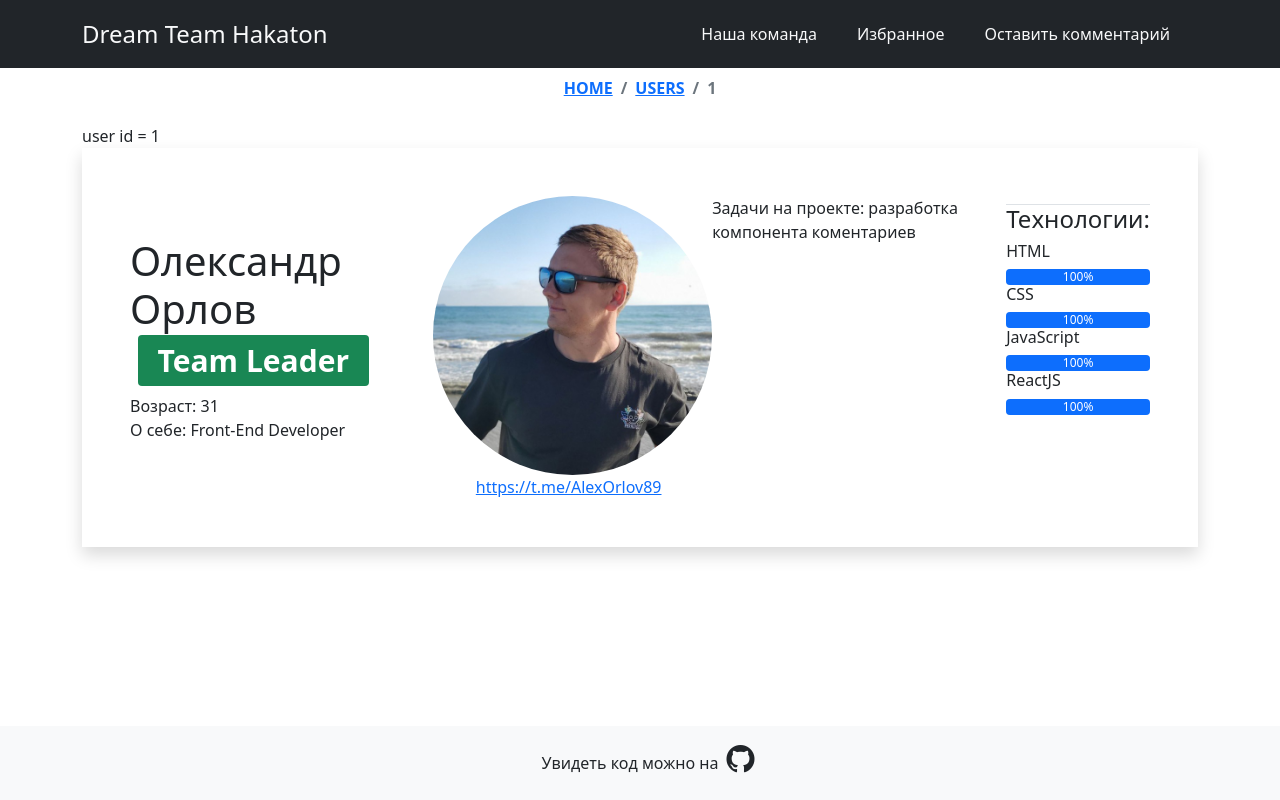
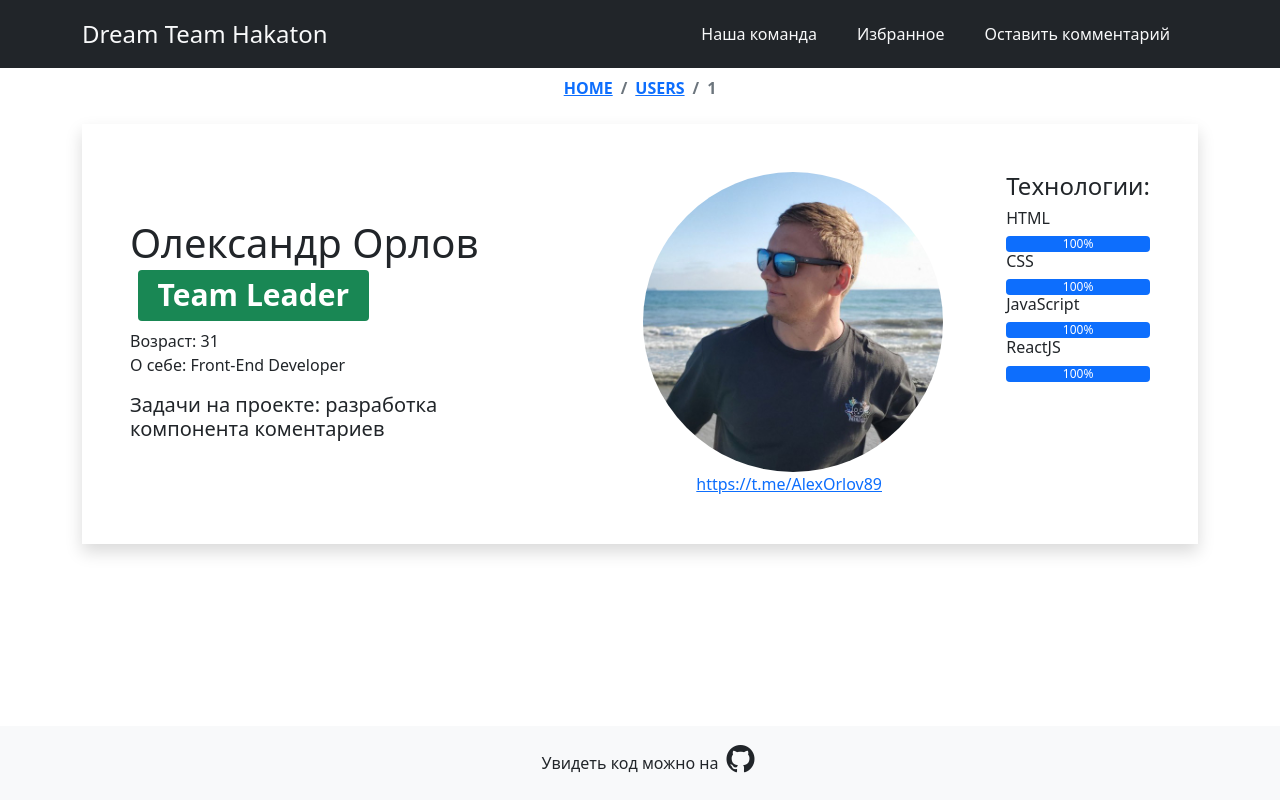
Before and after one commit to orlovaleksandr89/hakaton, a React (Create React App) app: page /hakaton/users/1 in a window 1280 px wide. Built offline with nearby package versions, Linux system fonts and the light colour scheme.

Commit message:
Small fixes

```diff
--- /dev/null
+++ b/src/components/RenderCard.jsx
@@ -0,0 +1,76 @@
+import React from 'react'
+import { members } from '../data/Data'
+import { getMemberById } from '../utils/functions'
+import PageError from '../pages/ErrorPage'
+import { ProgressBar } from 'react-bootstrap'
+import BadgeMember from './Badge'
+import { Link } from 'react-router-dom'
+import { PERSONAL_USER_ROUTE } from '../utils/const'
+
+const RenderCard = ({ id }) => {
+  const memberById = getMemberById(members, id)
+  if (!memberById?.id) {
+    return <PageError />
+  }
+  return (
+    <div className="container mx-auto w-100 shadow p-5">
+      <div className="row justify-content-between align-items-center">
+        <div className="col-md-6">
+          <h1>
+            {memberById.name}
+            {memberById.isLeader ? (
+              <BadgeMember color="success" text="Team Leader" />
+            ) : (
+              <BadgeMember color="warning" text="Developer" />
+            )}
+          </h1>
+          <span>{`Возраст: ` + memberById.age}</span>
+          <p>{`О себе: ` + memberById.about}</p>
+          <div>
+            <h5>{`Задачи на проекте: ` + memberById.tasks}</h5>
+          </div>
+        </div>
+        <div className="col-md-6 d-flex flex-column align-items-center">
+          <div>
+            <img
+              className="img-fluid"
+              src={memberById.image}
+              alt={memberById.id}
+              style={{ maxHeight: 300, borderRadius: 150 }}
+            />
+          </div>
+          <div>
+            {memberById.social.map((element) => (
+              <a key={element} href={element} className="m-1">
+                {element}
+              </a>
+            ))}
+          </div>
+        </div>
+      </div>
+      <div>
+        <div>
+          <h4>Технологии:</h4>
+          <div className="w-100 mx-auto">
+            {Object.keys(memberById.skills).map((skill) => (
+              <div key={skill}>
+                <h6>{skill}</h6>
+                <ProgressBar
+                  now={memberById.skills[skill]}
+                  label={`${memberById.skills[skill]}%`}
+                />
+              </div>
+            ))}
+          </div>
+          {Number(id) === 3 ? (
+            <Link to={PERSONAL_USER_ROUTE} className="btn btn-primary m-2">
+              <h3>Перейти в мой компонент</h3>
+            </Link>
+          ) : null}
+        </div>
+      </div>
+    </div>
+  )
+}
+
+export default RenderCard
--- a/src/components/Ruslan_Prakapets/MemberRuslan.jsx
+++ /dev/null
@@ -1,75 +0,0 @@
-import React from "react";
-import { members } from "../../data/Data";
-import { getMemberById } from "../../utils/functions";
-import PageError from "../../pages/ErrorPage";
-import { ProgressBar } from "react-bootstrap";
-import BadgeMember from "../Badge";
-import { Link } from "react-router-dom";
-import { PERSONAL_USER_ROUTE } from "../../utils/const";
-
-const MemberRuslan = ({ id }) => {
-  const memberById = getMemberById(members, id);
-  if (!memberById?.id) {
-    return <PageError />;
-  }
-  return (
-    <div className="container mx-auto w-100 shadow p-5">
-      <div className="row justify-content-between align-items-center">
-        <div className="col-md-6">
-          <h1>
-            {memberById.name}
-            {memberById.isLeader ? (
-              <BadgeMember color="success" text="Team Leader" />
-            ) : (
-              <BadgeMember color="warning" text="Developer" />
-            )}
-          </h1>
-          <span>{`Возраст: ` + memberById.age}</span>
-          <p>{`О себе: ` + memberById.about}</p>
-        </div>
-        <div className="col-md-6 d-flex flex-column align-items-center">
-          <div>
-            <img
-              className="img-fluid"
-              src={memberById.image}
-              alt={memberById.id}
-              style={{ maxHeight: 300, borderRadius: 150 }}
-            />
-          </div>
-          <div>
-            {memberById.social.map((element) => (
-              <a key={element} href="/" className="m-1">
-                {element}
-              </a>
-            ))}
-          </div>
-        </div>
-      </div>
-
-      <div>
-        <span>{`Задачи на проекте: ` + memberById.tasks}</span>
-      </div>
-      <div className="border-top mt-2">
-        <h4>Технологии:</h4>
-        <div className="w-100 mx-auto">
-          {Object.keys(memberById.skills).map((skill) => (
-            <div key={skill}>
-              <h6>{skill}</h6>
-              <ProgressBar
-                now={memberById.skills[skill]}
-                label={`${memberById.skills[skill]}%`}
-              />
-            </div>
-          ))}
-        </div>
-      </div>
-      {Number(id) === 3 ? (
-        <Link to={PERSONAL_USER_ROUTE} className="btn btn-primary m-2">
-          <h3>Перейти в мой компонент</h3>
-        </Link>
-      ) : null}
-    </div>
-  );
-};
-
-export default MemberRuslan;
--- a/src/data/Data.js
+++ b/src/data/Data.js
@@ -1,17 +1,17 @@
-import PhotoVera from "../components/Photos/vera.jpg";
-import PhotoRuslan from "../components/Photos/ruslan.jpg";
-import PhotoAlex from "../components/Photos/alex.jpg";
-import PhotoKirill from "../components/Photos/kirill.jpg";
-import PhotoNick from "../components/Photos/nick.jpg";
+import PhotoVera from '../components/Photos/vera.jpg'
+import PhotoRuslan from '../components/Photos/ruslan.jpg'
+import PhotoAlex from '../components/Photos/alex.jpg'
+import PhotoKirill from '../components/Photos/kirill.jpg'
+import PhotoNick from '../components/Photos/nick.jpg'
 export const members = [
   {
     id: 1,
-    name: "Олександр Орлов",
-    age: "31",
+    name: 'Олександр Орлов',
+    age: '31',
     image: PhotoAlex,
-    about: "Front-End Developer",
-    social: ["https://t.me/AlexOrlov89", ""],
-    tasks: " разработка компонента коментариев",
+    about: 'Front-End Developer',
+    social: ['https://t.me/AlexOrlov89', ''],
+    tasks: ' разработка компонента коментариев',
 
     skills: {
       HTML: 100,
@@ -23,28 +23,28 @@ export const members = [
   },
   {
     id: 2,
-    name: "Руслан Прокопец",
+    name: 'Руслан Прокопец',
     age: 26,
     image: PhotoRuslan,
-    about: "Front-End Developer",
-    social: ["telegram", "vk"],
-    tasks: "Задачи проекта",
+    about: 'Front-End Developer',
+    social: ['https://t.me/Kyoto430', ''],
+    tasks: ' разработка компонента карточек команды',
     skills: {
       HTML: 100,
       CSS: 100,
-      JavaScript: 100,
-      ReactJS: 100,
+      JavaScript: 80,
+      ReactJS: 50,
     },
     isLeader: false,
   },
   {
     id: 3,
-    name: "Вера Милякова",
-    age: "31",
+    name: 'Вера Милякова',
+    age: '31',
     image: PhotoVera,
-    about: "Front-End Developer",
-    social: ["telegram", "vk"],
-    tasks: "Задачи проекта",
+    about: 'Front-End Developer',
+    social: ['telegram', 'vk'],
+    tasks: 'Задачи проекта',
     skills: {
       HTML: 90,
       CSS: 80,
@@ -55,12 +55,12 @@ export const members = [
   },
   {
     id: 4,
-    name: "Nick Anufriev",
-    age: "x",
+    name: 'Nick Anufriev',
+    age: 'x',
     image: PhotoNick,
-    about: "Front-End Developer",
-    social: ["telegram", "vk"],
-    tasks: "Задачи проекта",
+    about: 'Front-End Developer',
+    social: ['telegram', 'vk'],
+    tasks: 'Задачи проекта',
     skills: {
       HTML: 100,
       CSS: 100,
@@ -71,12 +71,12 @@ export const members = [
   },
   {
     id: 5,
-    name: "Discipline",
-    age: "x",
+    name: 'Discipline',
+    age: 'x',
     image: PhotoKirill,
-    about: "Front-End Developer",
-    social: ["telegram", "vk"],
-    tasks: "Задачи проекта",
+    about: 'Front-End Developer',
+    social: ['telegram', 'vk'],
+    tasks: 'Задачи проекта',
     skills: {
       HTML: 100,
       CSS: 100,
@@ -86,4 +86,4 @@ export const members = [
 
     isLeader: false,
   },
-];
+]
--- a/src/pages/SingleUserPage.jsx
+++ b/src/pages/SingleUserPage.jsx
@@ -1,17 +1,16 @@
-import React from "react";
-import { useParams } from "react-router-dom";
+import React from 'react'
+import { useParams } from 'react-router-dom'
 
-import MemberRuslan from "../components/Ruslan_Prakapets/MemberRuslan";
+import RenderCard from '../components/RenderCard'
 
 function SingleUserPage() {
-  const { id } = useParams();
+  const { id } = useParams()
 
   return (
     <div>
-      user id = {id}
-      <MemberRuslan id={id} />
+      <RenderCard id={id} />
     </div>
-  );
+  )
 }
 
-export default SingleUserPage;
+export default SingleUserPage
```
Also changed, not shown: 1 other file (tests, documents, lock files or other folders).
